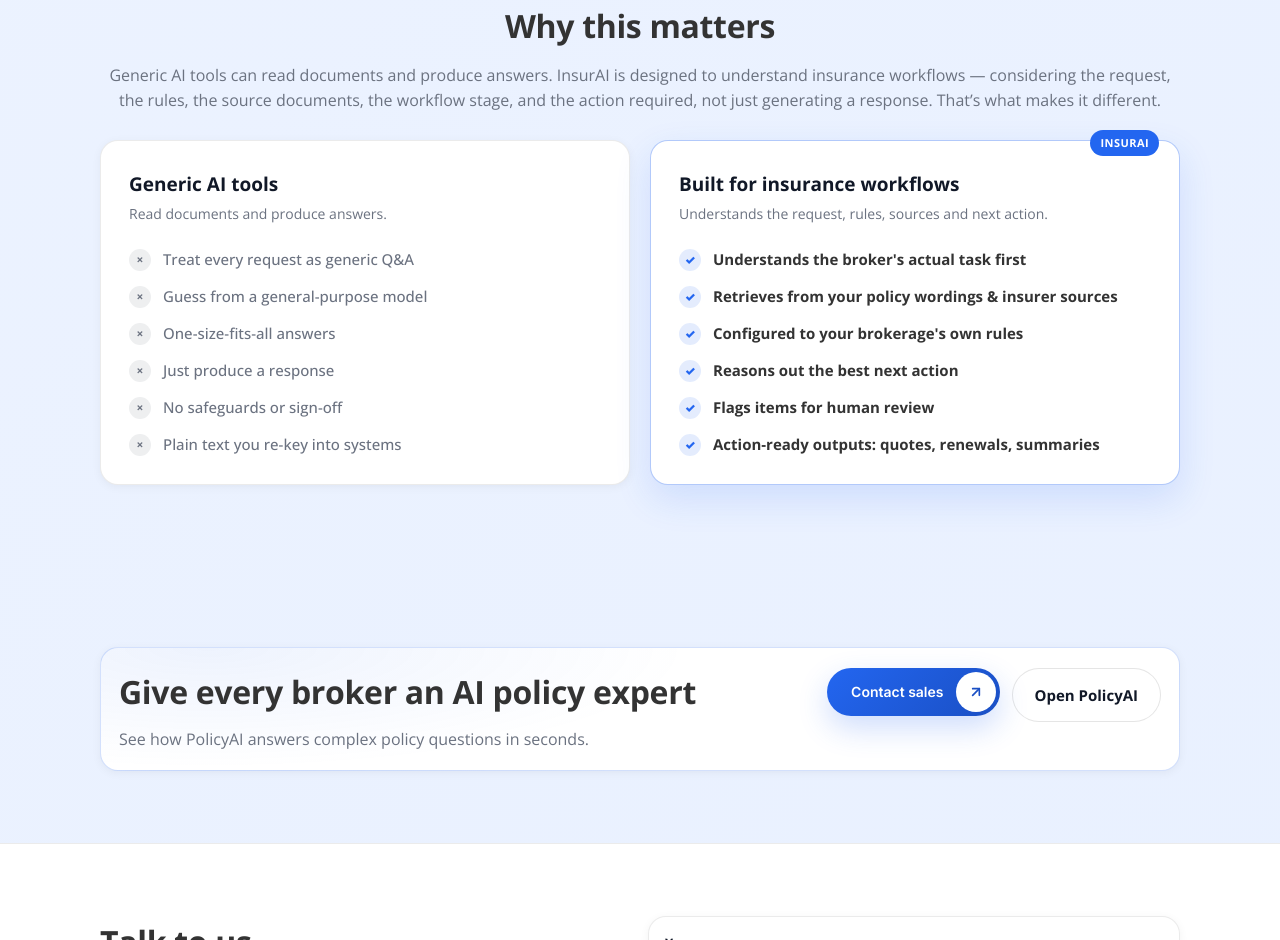
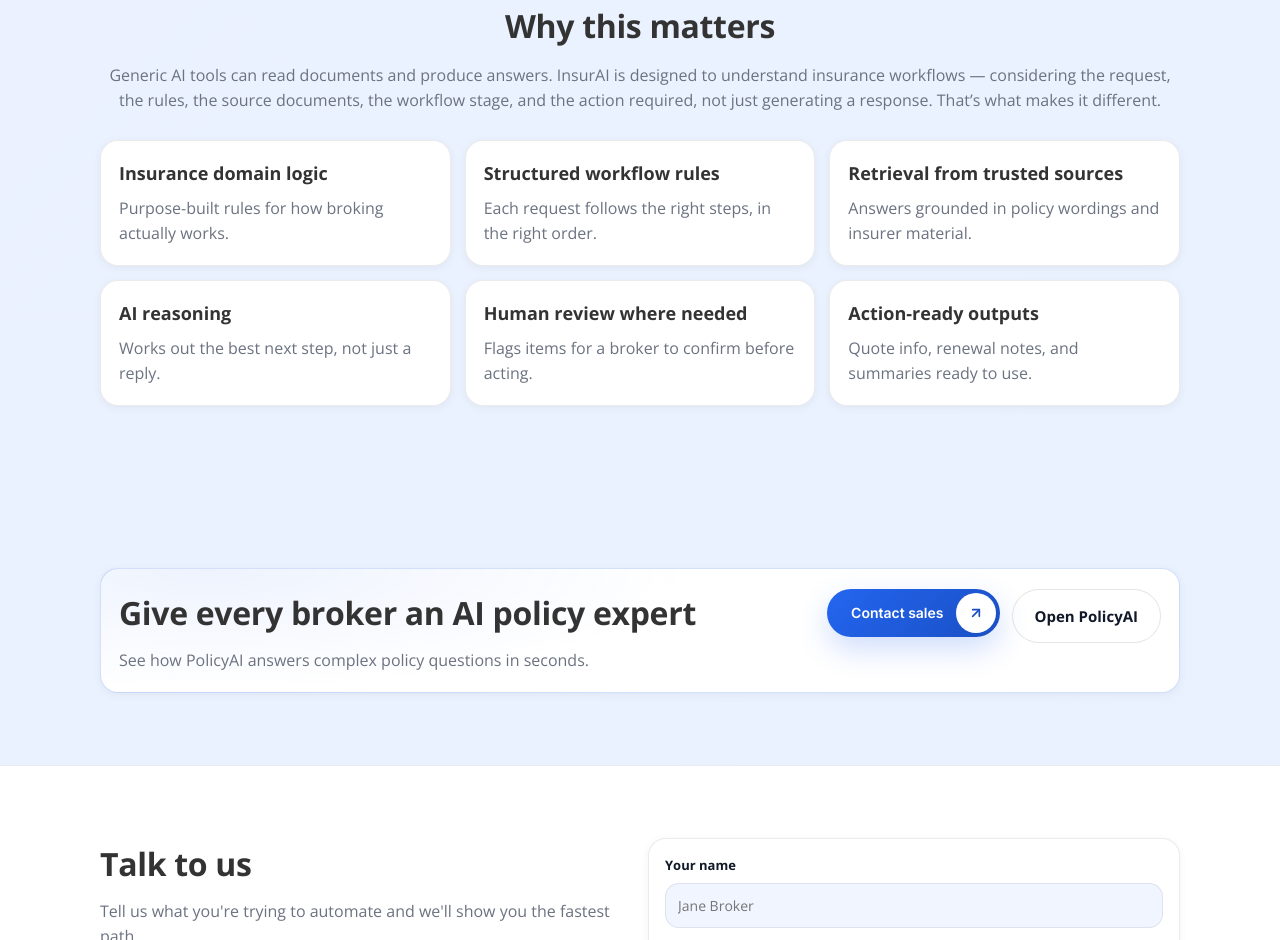
Before and after one commit to rodricksdylan/Website, a Next.js app: page / in a window 1280 px wide. Shown: the part 4260-5200 px from the top of the page. Built offline with nearby package versions, Linux system fonts and the light colour scheme.

Commit message:
Revert "feat: Why-this-matters as a Generic AI vs InsurAI comparison"
This reverts commit 111e10268b5510c245539757fd24c4297b4e45a3.

```diff
--- a/app/page.module.css
+++ b/app/page.module.css
@@ -1172,107 +1172,3 @@
   overflow-x: auto;
   white-space: nowrap;
 }
-
-/* Why this matters — comparison */
-.compareGrid {
-  display: grid;
-  grid-template-columns: 1fr 1fr;
-  gap: 20px;
-  margin-top: 8px;
-  align-items: start;
-}
-
-.compareCard {
-  border-radius: var(--radius);
-  border: 1px solid var(--line);
-  background: var(--white);
-  padding: 28px;
-  box-shadow: var(--shadow-sm);
-}
-
-.compareCardGood {
-  border: 1px solid rgba(35, 102, 240, 0.35);
-  box-shadow: 0 14px 36px rgba(35, 102, 240, 0.14);
-  position: relative;
-}
-
-.compareTag {
-  position: absolute;
-  top: -11px;
-  right: 20px;
-  background: var(--primary);
-  color: var(--white);
-  font-size: 11px;
-  font-weight: 800;
-  letter-spacing: 0.04em;
-  text-transform: uppercase;
-  padding: 4px 10px;
-  border-radius: 999px;
-}
-
-.compareTitle {
-  font-weight: 800;
-  font-size: 19px;
-  color: var(--dark);
-  margin: 0 0 4px;
-}
-
-.compareSub {
-  color: var(--light-text);
-  font-size: 14px;
-  margin: 0 0 22px;
-}
-
-.compareList {
-  list-style: none;
-  padding: 0;
-  margin: 0;
-  display: grid;
-  gap: 14px;
-}
-
-.compareItem {
-  display: flex;
-  gap: 12px;
-  align-items: flex-start;
-  font-size: 15px;
-  line-height: 1.5;
-}
-
-.compareItemBad {
-  color: var(--light-text);
-  font-weight: 500;
-}
-
-.compareItemGood {
-  color: var(--text);
-  font-weight: 650;
-}
-
-.mark {
-  width: 22px;
-  height: 22px;
-  border-radius: 50%;
-  flex-shrink: 0;
-  display: grid;
-  place-items: center;
-  font-size: 12px;
-  font-weight: 900;
-  margin-top: 1px;
-}
-
-.markBad {
-  background: rgba(17, 24, 39, 0.07);
-  color: var(--light-text);
-}
-
-.markGood {
-  background: rgba(35, 102, 240, 0.12);
-  color: var(--primary);
-}
-
-@media (max-width: 760px) {
-  .compareGrid {
-    grid-template-columns: 1fr;
-  }
-}
--- a/app/page.tsx
+++ b/app/page.tsx
@@ -158,47 +158,20 @@
               </p>
             </div>
 
-            <div className={styles.compareGrid}>
-              <div className={styles.compareCard}>
-                <h3 className={styles.compareTitle}>Generic AI tools</h3>
-                <p className={styles.compareSub}>Read documents and produce answers.</p>
-                <ul className={styles.compareList}>
-                  {[
-                    "Treat every request as generic Q&A",
-                    "Guess from a general-purpose model",
-                    "One-size-fits-all answers",
-                    "Just produce a response",
-                    "No safeguards or sign-off",
-                    "Plain text you re-key into systems",
-                  ].map((t) => (
-                    <li className={`${styles.compareItem} ${styles.compareItemBad}`} key={t}>
-                      <span className={`${styles.mark} ${styles.markBad}`}>&times;</span>
-                      <span>{t}</span>
-                    </li>
-                  ))}
-                </ul>
-              </div>
-
-              <div className={`${styles.compareCard} ${styles.compareCardGood}`}>
-                <span className={styles.compareTag}>InsurAI</span>
-                <h3 className={styles.compareTitle}>Built for insurance workflows</h3>
-                <p className={styles.compareSub}>Understands the request, rules, sources and next action.</p>
-                <ul className={styles.compareList}>
-                  {[
-                    "Understands the broker's actual task first",
-                    "Retrieves from your policy wordings & insurer sources",
-                    "Configured to your brokerage's own rules",
-                    "Reasons out the best next action",
-                    "Flags items for human review",
-                    "Action-ready outputs: quotes, renewals, summaries",
-                  ].map((t) => (
-                    <li className={`${styles.compareItem} ${styles.compareItemGood}`} key={t}>
-                      <span className={`${styles.mark} ${styles.markGood}`}>&#10003;</span>
-                      <span>{t}</span>
-                    </li>
-                  ))}
-                </ul>
-              </div>
+            <div className={styles.grid3}>
+              {[
+                ["Insurance domain logic", "Purpose-built rules for how broking actually works."],
+                ["Structured workflow rules", "Each request follows the right steps, in the right order."],
+                ["Retrieval from trusted sources", "Answers grounded in policy wordings and insurer material."],
+                ["AI reasoning", "Works out the best next step, not just a reply."],
+                ["Human review where needed", "Flags items for a broker to confirm before acting."],
+                ["Action-ready outputs", "Quote info, renewal notes, and summaries ready to use."],
+              ].map(([t, d]) => (
+                <div className={styles.card} key={t}>
+                  <h3 className={styles.h3}>{t}</h3>
+                  <p className={styles.muted}>{d}</p>
+                </div>
+              ))}
             </div>
           </div>
         </section>
```
